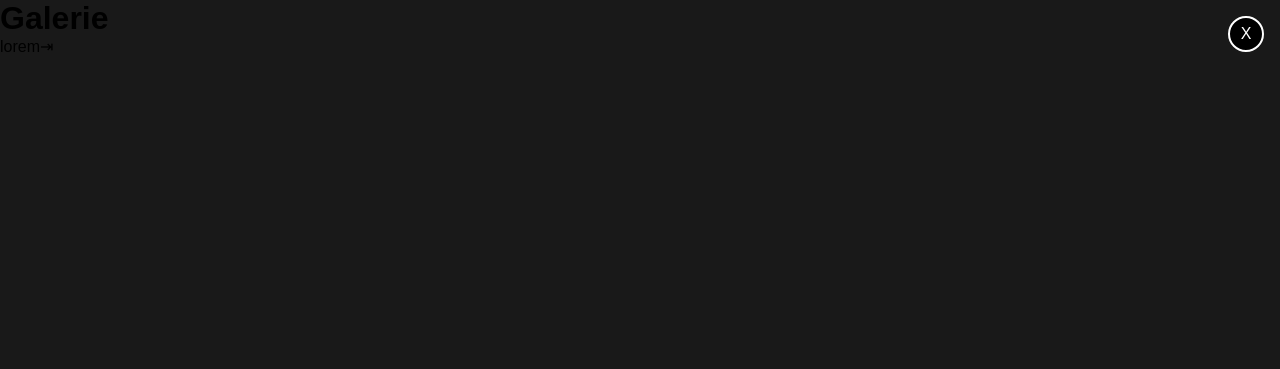
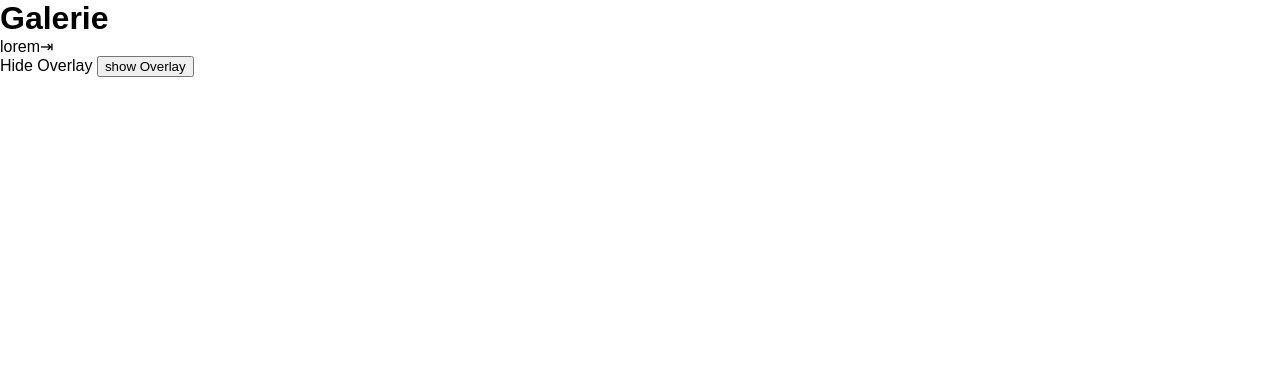
Before and after one commit to MMI-SAE-105/r113-tp5-galerie-et-json-b1-orly-chanella, a plain HTML site: page 01-galerie.html in a window 1280 px wide. Shown: the top 369 px of the page. Drawn offline with nearby package versions, Linux system fonts and the light colour scheme.

Commit message:
affichage overlay avec xshow

```diff
--- a/01-galerie.html
+++ b/01-galerie.html
@@ -62,14 +62,16 @@
 
 
 <body x-data="{
-    : 'https://piscum.photos/id/237/200/300',
+     imagePath: 'https://piscum.photos/id/237/200/300',
 }">
     <h1>Galerie</h1>
 <p>lorem⇥</p>
-<div class="overlay">
+<div class="overlay" x-show="showOverlay">
     <figure>
         <img x-bind:src="https://picsum.photos/id/237/400/300" alt="image 237... un chiot">
     </figure>
 </div>
+<boutton @click="ImagePath = null">Hide Overlay</boutton>
+<button @click="ImagePath = 'https://piscum.photos/id/237/200/300'">show Overlay</button>
 </body>
 </html>
```
